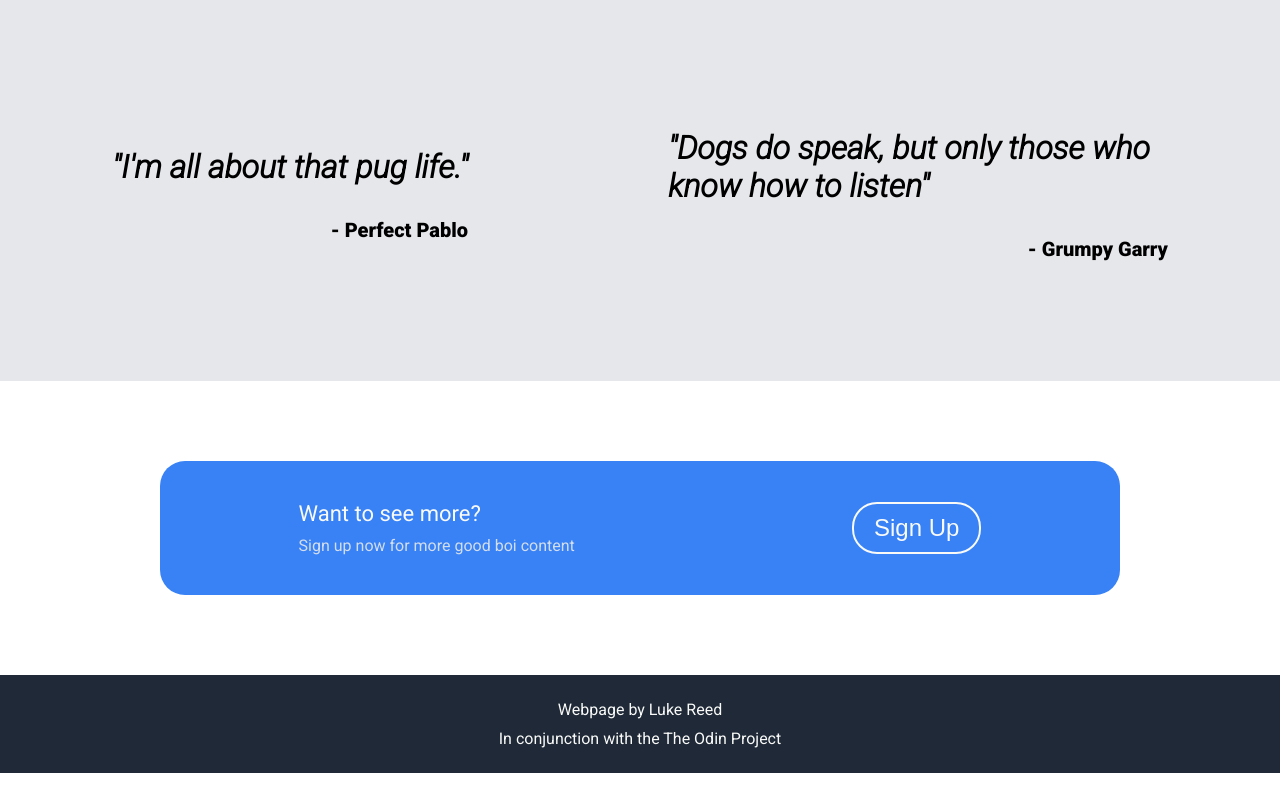
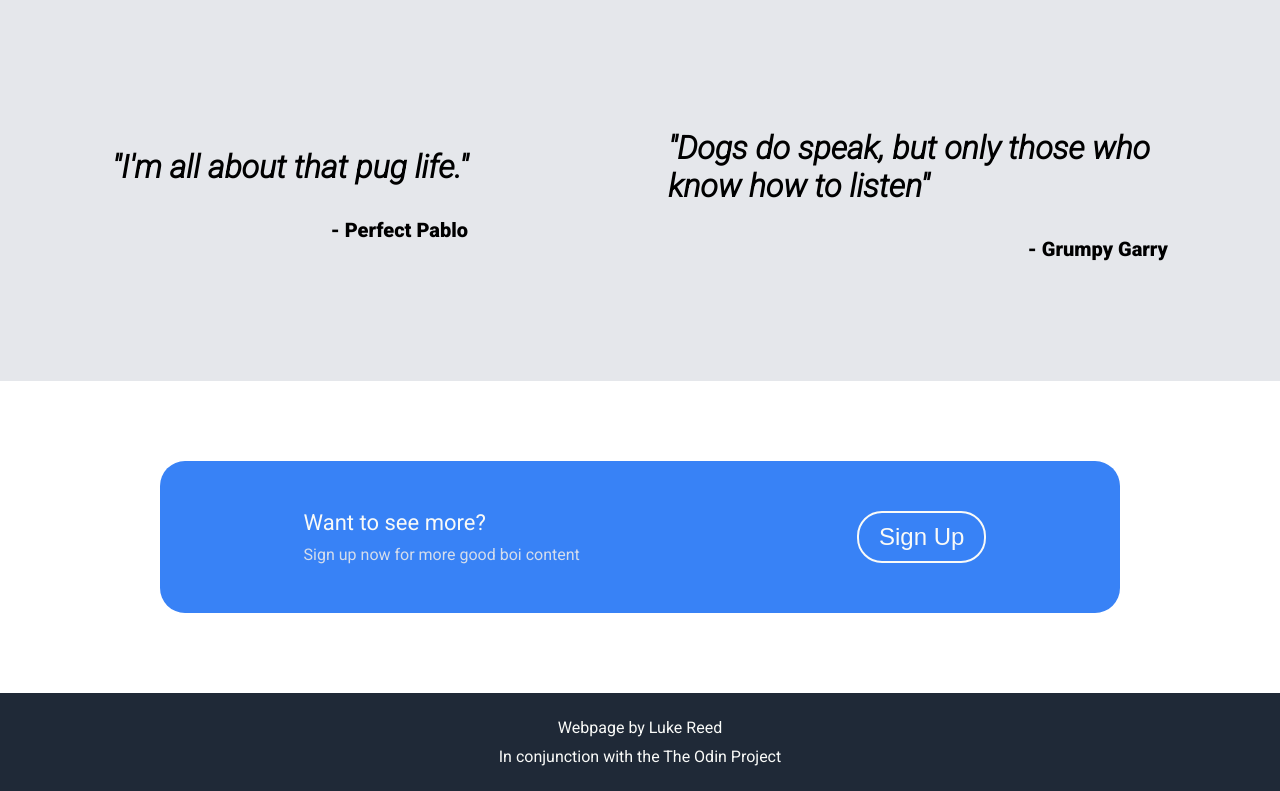
Before and after one commit to lukereed1/landing-page-TOP, a plain HTML site: page index.html in a window 1280 px wide. Shown: the part 889-1680 px from the top of the page. Drawn offline with Linux system fonts and the light colour scheme.

Commit message:
Wrapped all sections

```diff
--- a/styles.css
+++ b/styles.css
@@ -51,6 +51,7 @@ a {
 	display: flex;
 	justify-content: center;
 	align-items: center;
+	flex-wrap: wrap;
 	padding-top: 50px;
 	padding-bottom: 100px;
 }
@@ -79,6 +80,7 @@ a {
 	border: none;
 	border-radius: 25px;
 	cursor: pointer;
+	margin-bottom: 12px;
 }
 
 .hero-img {
@@ -129,6 +131,7 @@ a {
 	align-items: center;
 	padding: 100px;
 	gap: 200px;
+	flex-wrap: wrap;
 }
 
 .quotes h3 {
@@ -158,6 +161,7 @@ a {
 	display: flex;
 	align-items: center;
 	justify-content: space-around;
+	flex-wrap: wrap;
 	margin: 80px 160px;
 	padding: 40px 0;
 	border-radius: 25px;
@@ -168,13 +172,13 @@ a {
 	color: #f9faf8;
 	font-size: 22px;
 	font-weight: lighter;
-	margin: 0 0 10px 0;
+	margin: 0 0 10px 10px;
 }
 
 .c2a-box p {
 	color: #e5e7eb;
 	opacity: 90%;
-	margin: 0;
+	margin: 0 10px;
 }
 
 .c2a-box button {
@@ -185,6 +189,7 @@ a {
 	padding: 10px 20px;
 	border-radius: 25px;
 	cursor: pointer;
+	margin: 10px 0;
 }
 
 /* FOOTER SECTION */
```
